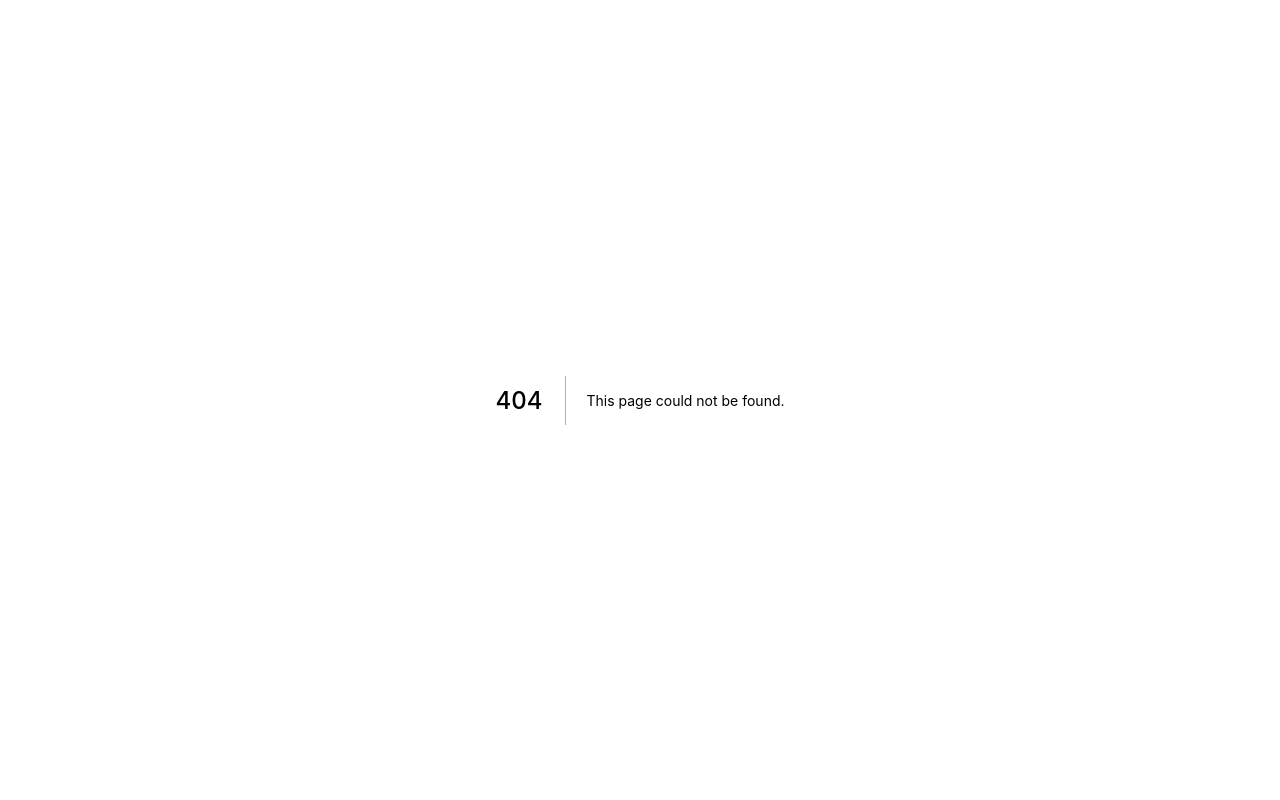
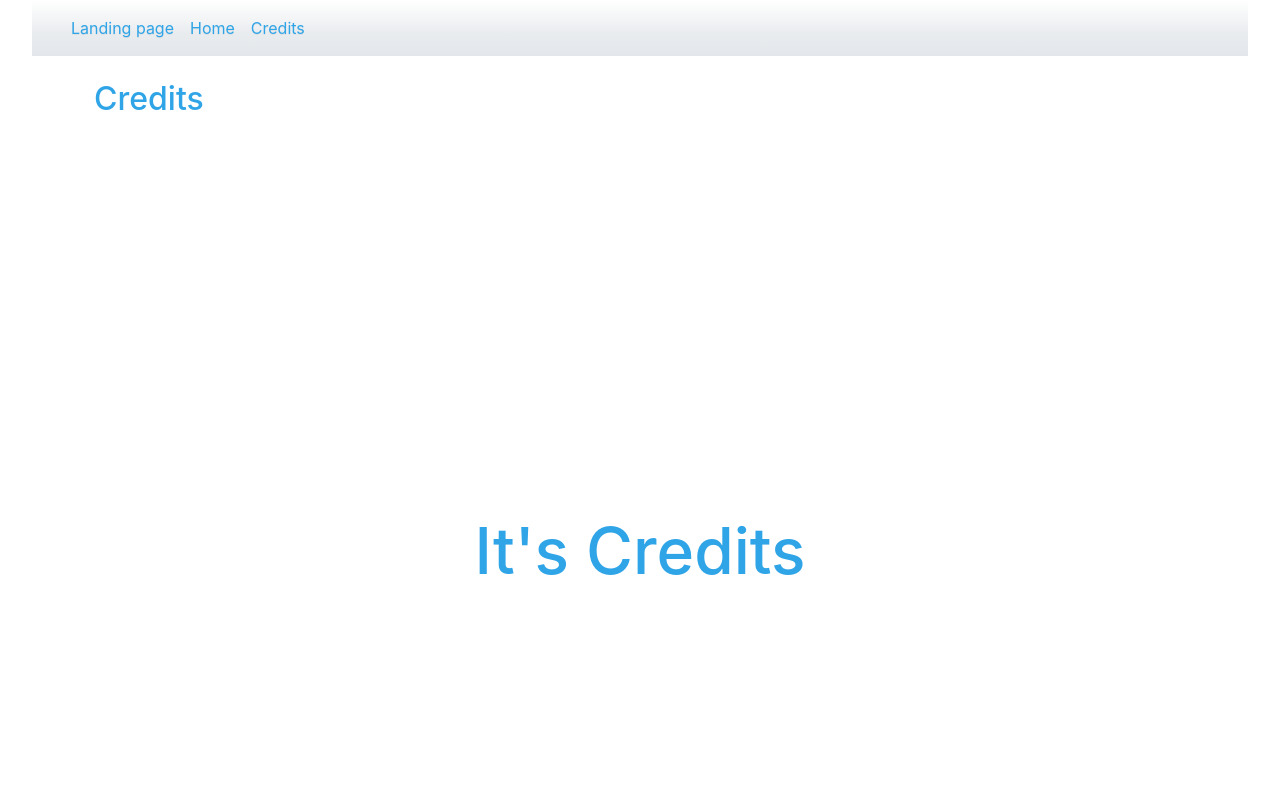
Before and after one commit to fernandosegoviadev/Next-js-project, a Next.js app: page /credits in a window 1280 px wide. Before the commit this address had no page. Shown: the top 800 px of the page. Built offline with nearby package versions, Linux system fonts and the light colour scheme.

Commit message:
add features

```diff
--- /dev/null
+++ b/components/container.js
@@ -0,0 +1,20 @@
+import Navigation from "./navigation";
+import Head from 'next/head'
+
+const Container = (props) => {
+    return (
+        <div>
+            <Head>
+                <title>
+                    Next js project
+                </title>
+                <link rel="stylesheet" href="https://cdn.jsdelivr.net/npm/bootswatch@4.5.2/dist/cerulean/bootstrap.min.css" />
+            </Head>
+            <Navigation />
+            <div className="container p-4">
+                {props.children}
+            </div>
+        </div>
+    )
+}
+export default Container;
--- /dev/null
+++ b/components/navigation.js
@@ -0,0 +1,30 @@
+import Link from 'next/link'
+
+const Navigation = () => {
+    return (
+        <nav className="navbar navbar-expand-lg bg-light">
+            <div className="container-fluid">
+                <div className="collapse navbar-collapse" id="navbarNav">
+                    <ul className="navbar-nav">
+                        <li className="nav-item">
+                            <Link href="/">
+                                <a className="nav-link active" aria-current="page">Landing page</a>
+                            </Link>
+                        </li>
+                        <li className="nav-item">
+                            <Link href="/home">
+                                <a className="nav-link">Home</a>
+                            </Link>
+                        </li>
+                        <li className="nav-item">
+                            <Link href="/credits">
+                                <a className="nav-link">Credits</a>
+                            </Link>
+                        </li>
+                    </ul>
+                </div>
+            </div>
+        </nav>
+    )
+}
+export default Navigation;
--- a/package.json
+++ b/package.json
@@ -9,6 +9,7 @@
     "lint": "next lint"
   },
   "dependencies": {
+    "axios": "^0.27.2",
     "next": "12.3.1",
     "react": "18.2.0",
     "react-dom": "18.2.0"
--- /dev/null
+++ b/pages/credits.js
@@ -0,0 +1,30 @@
+import styles from '../styles/Home.module.css'
+import Container from '../components/container'
+import Head from 'next/head'
+
+const Credits = () => {
+    return (
+        <div className={styles.container}>
+            <Container>
+                <Head>
+                    <title>Credits</title>
+                </Head>
+                <h2>Credits</h2>
+            </Container>
+
+
+            <main className={styles.main}>
+                <h1 className={styles.title}>
+                    It's Credits
+                </h1>
+
+                <div className={styles.grid}>
+                </div>
+            </main>
+
+            <footer className={styles.footer}>
+            </footer>
+        </div>
+    )
+}
+export default Credits;
```
Also changed, not shown: components/users.js (added, +22 -0 lines), pages/home.js (added, +42 -0 lines), pages/index.js (+15 -8 lines), pages/users/[id].js (added, +17 -0 lines), 1 other file (tests, documents, lock files or other folders).
